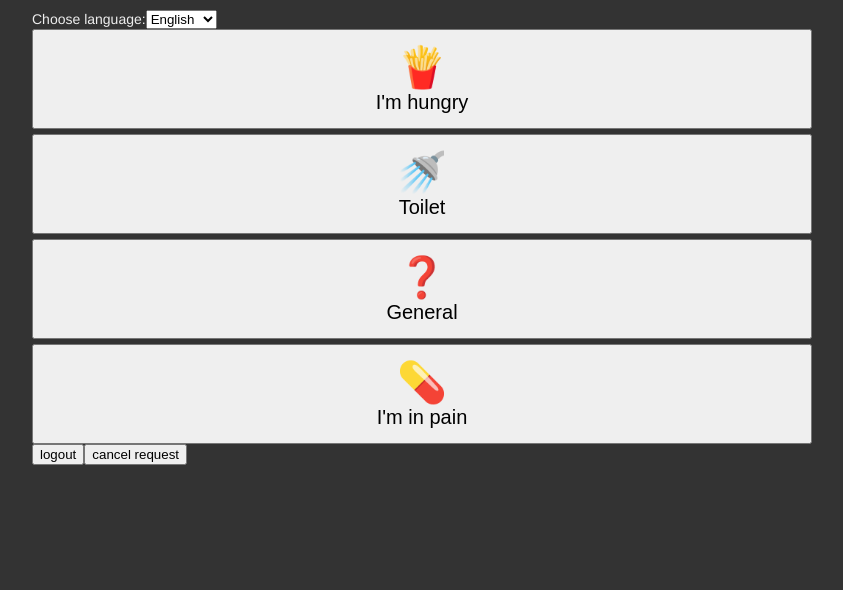
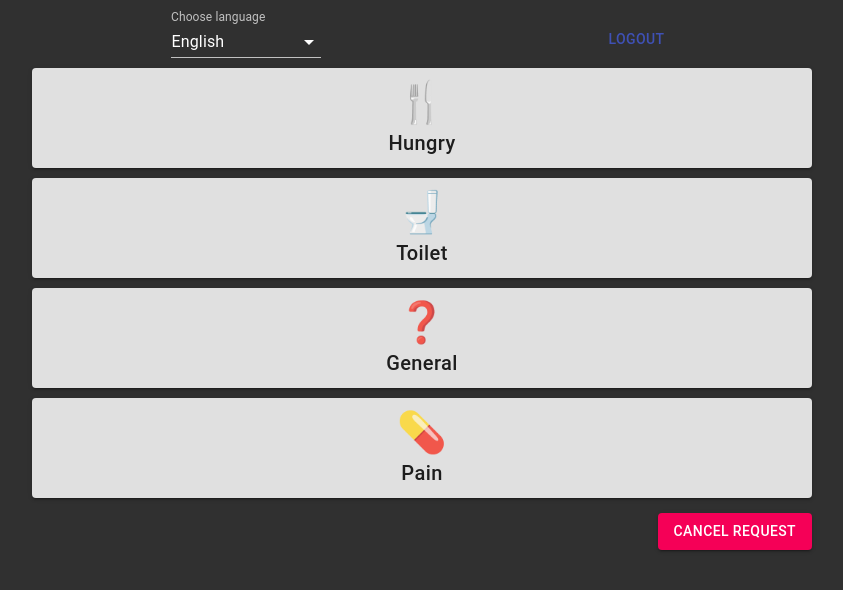
Before and after one commit to giladsegal/nadavbenassa, a React (Create React App) app: page /patient/1 in a window 1280 px wide. Shown: the top 590 px of the page, without its empty margins (218-1061 px from the left). Built offline with nearby package versions, Linux system fonts and the light colour scheme; no server answers; the database is empty.

Commit message:
Patient UI

```diff
--- a/package.json
+++ b/package.json
@@ -3,6 +3,8 @@
   "version": "0.1.0",
   "private": true,
   "dependencies": {
+    "@material-ui/core": "4.4.2",
+    "@material-ui/styles": "4.4.1",
     "@testing-library/jest-dom": "^5.11.4",
     "@testing-library/react": "^11.1.0",
     "@testing-library/user-event": "^12.1.10",
--- a/src/App.tsx
+++ b/src/App.tsx
@@ -13,14 +13,26 @@ import { Dashboard } from "./pages/Dashboard";
 import { Patient } from "./pages/Patient";
 import { BedStatus } from "./types";
 
+import { ThemeProvider } from "@material-ui/styles";
+
+import { CssBaseline, createMuiTheme } from "@material-ui/core";
+
 export type AppProps = {
   createStore: CreateStore;
 };
+
+const theme = createMuiTheme({
+  palette: {
+    type: "dark",
+  },
+});
 
 function App({ createStore }: AppProps) {
   const [beds, updateBed] = useBeds(createStore);
 
   return (
+    <ThemeProvider theme={theme}>
+      <CssBaseline />
       <div className={styles["app"]}>
         <Router>
           <Switch>
@@ -65,6 +77,7 @@ function App({ createStore }: AppProps) {
           </Switch>
         </Router>
       </div>
+    </ThemeProvider>
   );
 }
 
--- a/src/components/Emoji.tsx
+++ b/src/components/Emoji.tsx
@@ -10,17 +10,17 @@ const statusToEmoji: Record<
   { image: string; description: string }
 > = {
   none: { image: "", description: "none" },
-  food: { image: "🍟", description: "food" },
-  shower: { image: "🚿", description: "shower" },
+  food: { image: "🍴", description: "food" },
+  shower: { image: "🚽", description: "shower" },
   pain: { image: "💊", description: "pain" },
   general: { image: "❓", description: "medical assistance" },
 };
 
-export function Emoji({ status }: EmojiProps) {
+export function Emoji({ status, className }: EmojiProps) {
   const { description, image } = statusToEmoji[status];
 
   return (
-    <span role="img" aria-label={description}>
+    <span role="img" aria-label={description} className={className}>
       {image}
     </span>
   );
--- a/src/global.css
+++ b/src/global.css
@@ -4,14 +4,15 @@ body {
   -moz-osx-font-smoothing: grayscale;
   -webkit-font-smoothing: antialiased;
 
-  font-size: 14px;
+  /*font-size: 14px;
   font-family: "Helvetica";
   min-width: 320px;
   margin: 0;
   padding: 0;
 
   color: #eee;
-  background: #333;
+  background: #333;*/
+  padding-bottom: 75px;
 }
 
 *,
--- a/src/pages/Patient.module.css
+++ b/src/pages/Patient.module.css
@@ -1,7 +1,7 @@
 .requests-layout {
   display: grid;
   grid-template-columns: 1fr;
-  gap: 5px;
+  gap: 10px;
   grid-auto-rows: 100px;
   font-size: 40px;
 }
@@ -16,5 +16,19 @@
 }
 
 .request-selected {
-  background: darkgreen;
+  background: #4caf50 !important;
 }
+
+.status-image {
+  font-size: 40px;
+  line-height: 40px;
+  display: block;
+  margin-bottom: 5px;
+}
+
+.status-description {
+  font-size: 20px;
+  text-transform: none;
+  line-height: 20px;
+  padding-top: 5px;
+}
--- a/src/pages/Patient.tsx
+++ b/src/pages/Patient.tsx
@@ -2,6 +2,13 @@ import React from "react";
 import { BedStatus } from "../types";
 import styles from "./Patient.module.css";
 import { Emoji } from "../components/Emoji";
+
+import InputLabel from "@material-ui/core/InputLabel";
+import MenuItem from "@material-ui/core/MenuItem";
+import FormControl from "@material-ui/core/FormControl";
+import Select from "@material-ui/core/Select";
+import Button from "@material-ui/core/Button";
+import Typography from "@material-ui/core/Typography";
 
 export type PatientProps = {
   name: string;
@@ -23,61 +30,100 @@ export function Patient({ name, onStatusChange, status }: PatientProps) {
       {window.location.hostname === "localhost" && (
         <div style={{ fontSize: "30px", textAlign: "center" }}>{name}</div>
       )}
-      <label>
-        Choose language:
-        <select defaultValue="English">
-          <option>Hebrew</option>
-          <option>English</option>
-          <option>Arabic</option>
-          <option>Russian</option>
-        </select>
-      </label>
-
+      <div style={{ display: "flex", justifyContent: "space-around" }}>
+        <FormControl style={{ minWidth: "150px", marginBottom: "10px" }}>
+          <InputLabel id="demo-simple-select-label">Choose language</InputLabel>
+          <Select value="English">
+            <MenuItem value={"Hebrew"}>Hebrew</MenuItem>
+            <MenuItem value={"English"}>English</MenuItem>
+            <MenuItem value={"Russian"}>Russian</MenuItem>
+            <MenuItem value={"Arabic"}>Arabic</MenuItem>
+          </Select>
+        </FormControl>
+        <Button href="#text-buttons" color="primary">
+          Logout
+        </Button>
+      </div>
       <div className={styles["requests-layout"]}>
-        <button
+        <Button
+          variant="contained"
           className={`${styles.request} ${
             status === "food" ? styles["request-selected"] : ""
           }`}
           onClick={createStatusClickHandler("food")}
         >
-          <Emoji status="food" />
-          <div style={{ fontSize: "20px" }}>I'm hungry</div>
-        </button>
-        <button
+          <div style={{ display: "flex", flexDirection: "column" }}>
+            <Emoji status="food" className={styles["status-image"]} />
+            <div className={styles["status-description"]}>Hungry</div>
+          </div>
+        </Button>
+        <Button
+          variant="contained"
           className={`${styles.request} ${
             status === "shower" ? styles["request-selected"] : ""
           }`}
           onClick={createStatusClickHandler("shower")}
         >
-          <Emoji status="shower" />
-          <div style={{ fontSize: "20px" }}>Toilet</div>
-        </button>
-        <button
+          <div style={{ display: "flex", flexDirection: "column" }}>
+            <Emoji status="shower" className={styles["status-image"]} />
+            <div className={styles["status-description"]}>Toilet</div>
+          </div>
+        </Button>
+        <Button
+          variant="contained"
           className={`${styles.request} ${
             status === "general" ? styles["request-selected"] : ""
           }`}
           onClick={createStatusClickHandler("general")}
         >
-          <Emoji status="general" />
-          <div style={{ fontSize: "20px" }}>General</div>
-        </button>
-        <button
+          <div style={{ display: "flex", flexDirection: "column" }}>
+            <Emoji status="general" className={styles["status-image"]} />
+            <div className={styles["status-description"]}>General</div>
+          </div>
+        </Button>
+        <Button
+          variant="contained"
           className={`${styles.request} ${
             status === "pain" ? styles["request-selected"] : ""
           }`}
           onClick={createStatusClickHandler("pain")}
         >
-          <Emoji status="pain" />
-          <div style={{ fontSize: "20px" }}>I'm in pain</div>
-        </button>
+          <div style={{ display: "flex", flexDirection: "column" }}>
+            <Emoji status="pain" className={styles["status-image"]} />
+            <div className={styles["status-description"]}>Pain</div>
+          </div>
+        </Button>
+      </div>
+      <div
+        style={{
+          display: "flex",
+          justifyContent: "flex-end",
+          marginTop: "15px",
+        }}
+      >
+        <Button
+          variant="contained"
+          color="secondary"
+          onClick={createStatusClickHandler("none")}
+        >
+          Cancel Request
+        </Button>
       </div>
       {status !== "none" && (
-        <div style={{ fontSize: "20px" }}>
-          Your request was sent to the staff
+        <div
+          style={{
+            position: "fixed",
+            bottom: 0,
+            left: 0,
+            right: 0,
+            textAlign: "center",
+            padding: "20px",
+            borderTop: "1px solid black",
+          }}
+        >
+          <Typography variant="h5">Request sent to staff</Typography>
         </div>
       )}
-      <button>logout</button>
-      <button onClick={createStatusClickHandler("none")}>cancel request</button>
     </div>
   );
 }
```
Also changed, not shown: todo.txt, 1 other file (tests, documents, lock files or other folders). Lines whose indentation alone changed are shown as unchanged.
